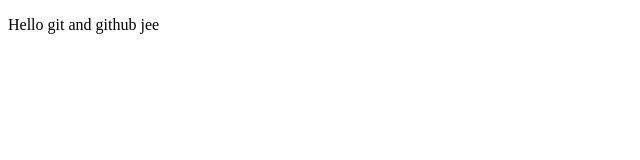
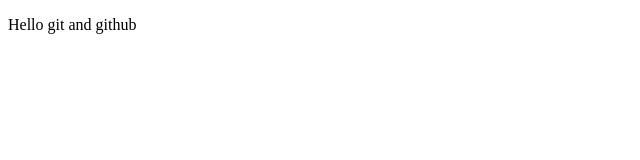
Before and after one commit to Shivam05933/Shivam-demo, a plain HTML site: page index.html in a window 1280 px wide. Shown: the full height of the page, 0-640 px from the left. Drawn offline with Linux system fonts and the light colour scheme.

Commit message:
i remove jee from p tag

```diff
--- a/index.html
+++ b/index.html
@@ -6,6 +6,6 @@
     <title>Document</title>
 </head>
 <body>
-    <p>Hello git and github jee</p>
+    <p>Hello git and github</p>
 </body>
 </html>
```
